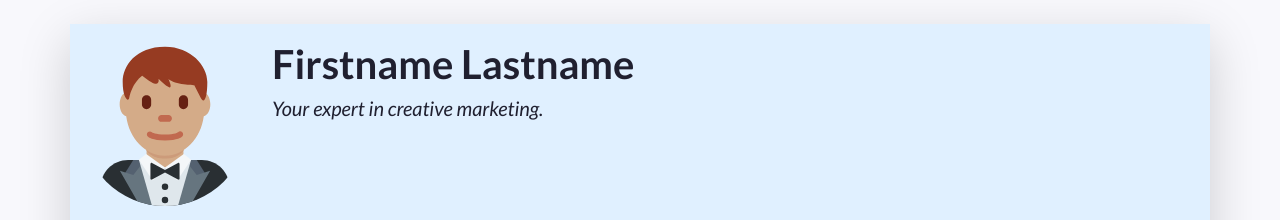
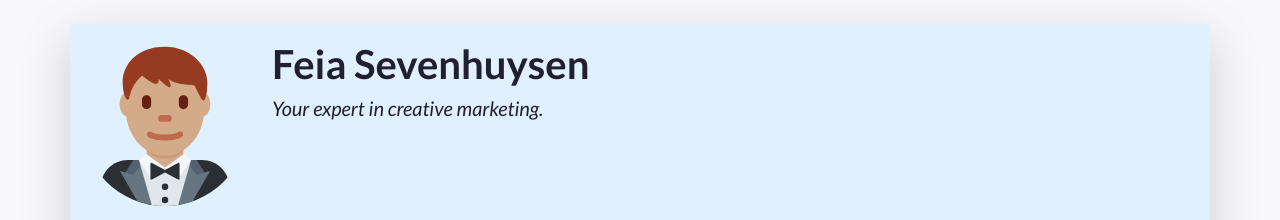
Before and after one commit to Feia7/cv-individual-assignment, a plain HTML site: page index.html in a window 1280 px wide. Shown: the top 220 px of the page. Drawn offline with nearby package versions, Linux system fonts and the light colour scheme.

Commit message:
added my name

```diff
--- a/index.html
+++ b/index.html
@@ -19,7 +19,7 @@
     <link rel="stylesheet" href="css/alternative.css">
      -->
 
-    <title>Firstname Lastname's Resumé</title>
+    <title>Feia Sevenhuysens Resumé</title>
   </head>
   <!-- End of the head -->
 
@@ -54,7 +54,7 @@
           A container to wrap around your name and tagline. Full-width at small size, then columns of increasing size.
         -->
         <div class="col-12 col-sm-8 col-md-9 col-lg-10 my-3 header-content">
-          <h1 class="fw-bolder">Firstname Lastname</h1>
+          <h1 class="fw-bolder">Feia Sevenhuysen</h1>
           <h5 class="fst-italic tagline">Your expert in creative marketing.</h5>
         </div>
       </header>
```
